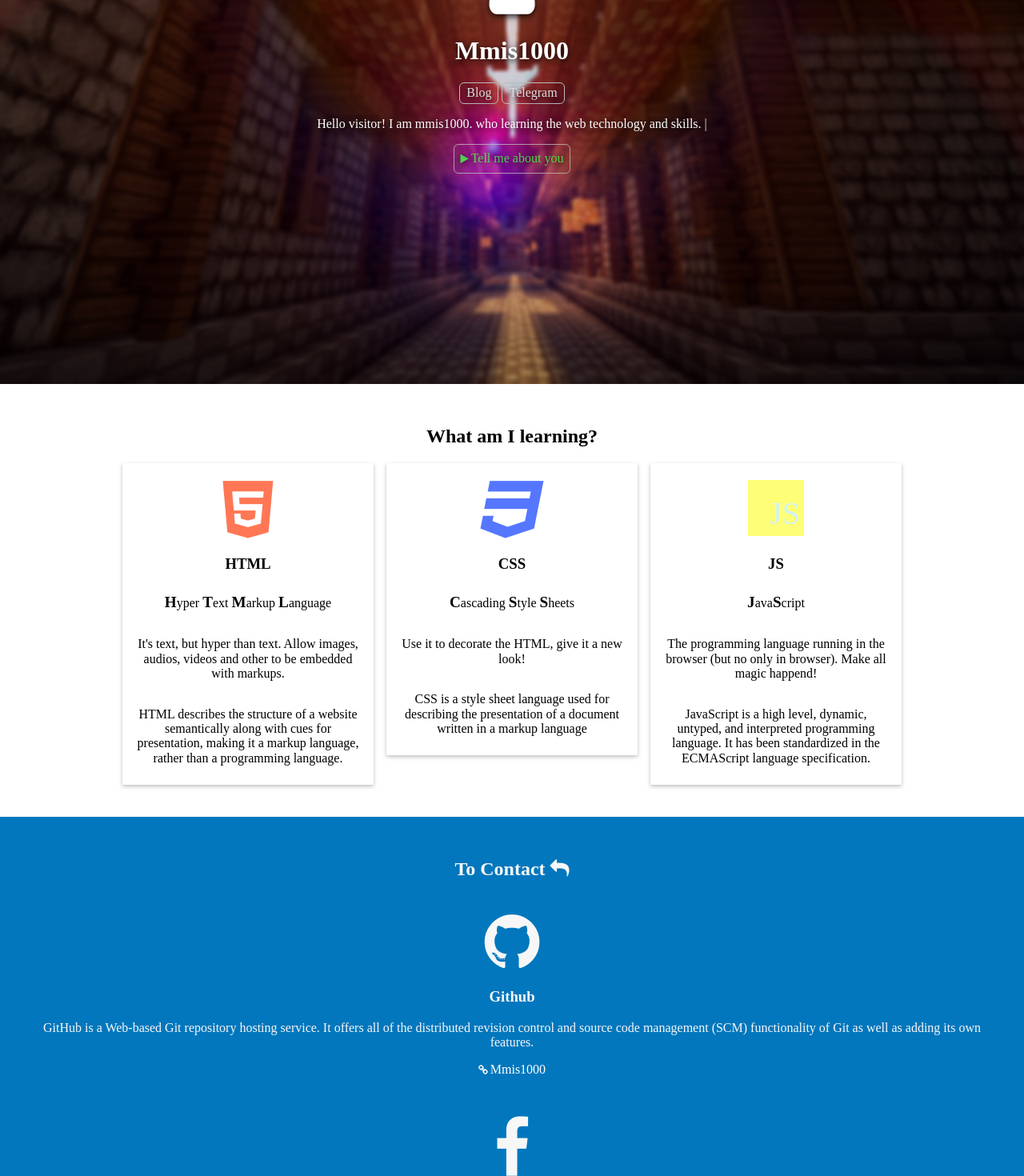
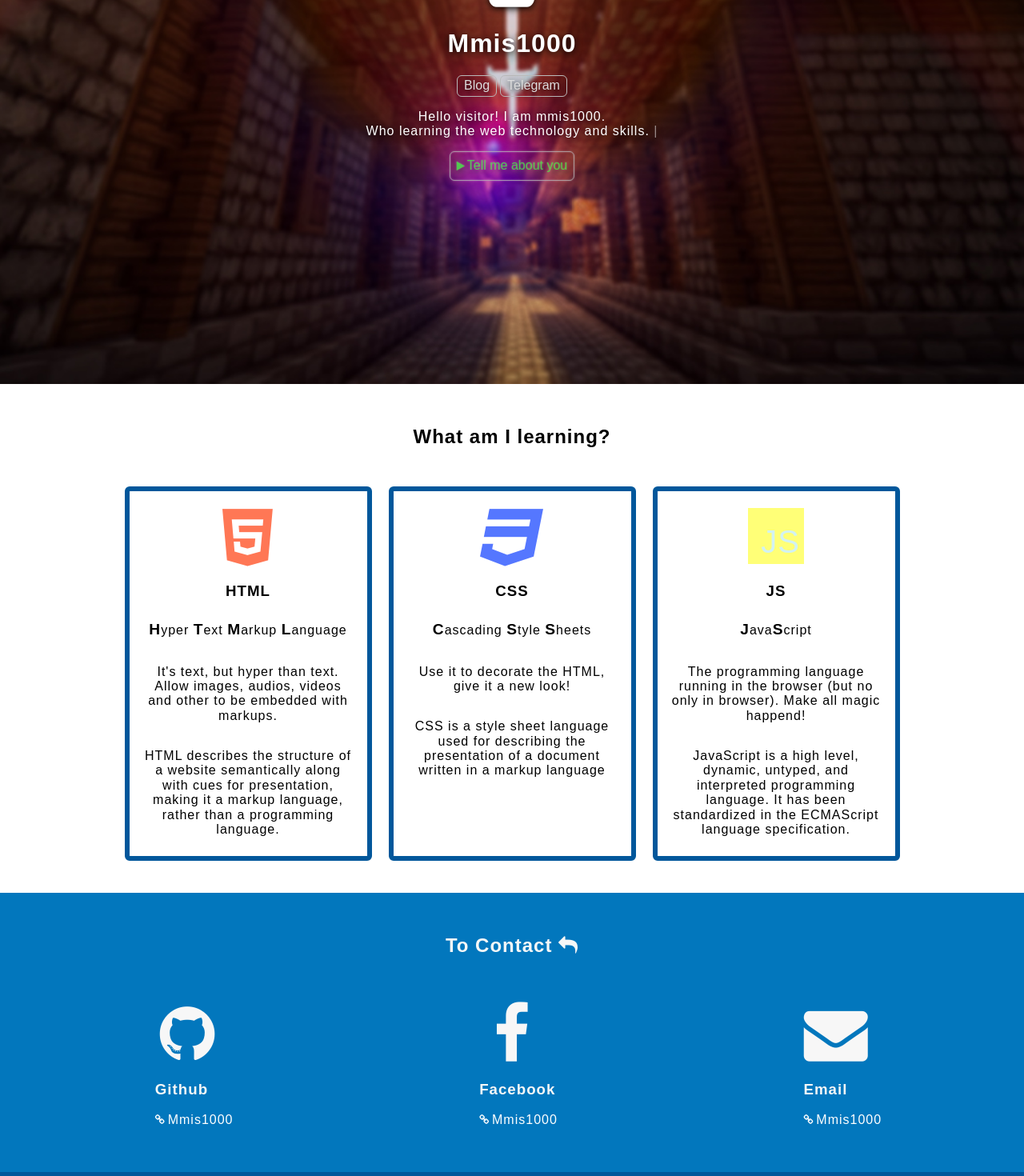
Before and after one commit to mmis1000/mmis1000.github.io, a Nuxt app: page / in a window 1280 px wide. Shown: the part 320-1790 px from the top of the page at 80% size. Built offline with nearby package versions, Linux system fonts and the light colour scheme.

Commit message:
Update styles

```diff
--- a/assets/index.css
+++ b/assets/index.css
@@ -4,6 +4,17 @@ html, body {
   background:#fefefe;
   border:none;
   margin:0;
+
+  font-family: Arial, Helvetica, sans-serif;
+  font-size: 16px;
+  letter-spacing: 1px;
+  word-spacing: 0px;
+  color: #000000;
+  font-weight: normal;
+  text-decoration: none;
+  font-style: normal;
+  font-variant: normal;
+  text-transform: none;
 }
 
 a, a:link, a:visited, a:hover, a:active {
--- a/components/layout/layout-header.vue
+++ b/components/layout/layout-header.vue
@@ -102,11 +102,22 @@ onMounted(() => {
   left:0px;
   background: rgba(64, 64, 64, 0.7);
   filter: progid:DXImageTransform.Microsoft.gradient(GradientType=0,startColorstr='#b3404040', endColorstr='#b3404040');
-  display: none;
-
+  opacity: 0;
+  pointer-events: none;
+  transition: all .3s;
+  overflow-x: hidden;
+  overflow-y: auto;
 }
 #toggle-menu:checked ~ .overlay {
-  display: block;
+  opacity: 1;
+  pointer-events: auto;
+}
+.overlay .links {
+  transform: translateX(200px);
+  transition: all .3s;
+}
+#toggle-menu:checked ~ .overlay .links{
+  transform: translateX(0px);
 }
 
 .nav .links {
--- a/components/section/section-about.vue
+++ b/components/section/section-about.vue
@@ -12,11 +12,12 @@
           Hello
           visitor!
           I am mmis1000.
-          who learning the web technology and skills.
+          <br>
+          Who learning the web technology and skills.
         </p>
         <p v-else class="cursor target" :style="currentStyle" v-html="ghostWritingHTML">
         </p>
-        <button class="control play" :class="{
+        <button class="control" :class="{
           hide: !mounted,
           play: !ghostWoken,
           stop: ghostWoken
@@ -47,7 +48,7 @@ const actions = ScriptBuilder.create()
   .changeInterval(500)
   .text('...')
   .changeInterval(50)
-  .text('who learning the web technology and skills.')
+  .text('<br>Who learning the web technology and skills.')
   .delay(2000)
   .clear()
 
@@ -281,19 +282,20 @@ onMounted(() => {
   padding-right: 3px;
 }
 
-@keyframes blink {
+@keyframes blink-button {
   0% {
     opacity: 1;
   }
   50% {
-    opacity: 0.8;
+    opacity: 0.75;
   }
   100% {
     opacity: 1;
   }
 }
 .control.play {
-  animation: infinite 2s blink;
+  filter: drop-shadow(0 0 1px rgba(255,255,255,0.5));
+  animation: infinite 2s blink-button;
 }
 .control.play:before {
   content: "\f04b";
--- a/components/section/section-contact.vue
+++ b/components/section/section-contact.vue
@@ -1,54 +1,115 @@
 <template>
   <section class="contact page">
-    <h2>To Contact <i class="fa fa-reply"></i></h2>
+    <h2 class="title">To Contact <i class="fa fa-reply"></i></h2>
+    <div class="method-wrapper">
       <section class="contact-method github">
+        <div class="method-icon">
           <i class="fa fa-github fa-5x"></i>
+        </div>
+        <div class="method-data">
           <h3>Github</h3>
-      <p>GitHub is a Web-based Git repository hosting service. It offers all of the distributed revision control and
-        source code management (SCM) functionality of Git as well as adding its own features.</p>
-      <p><a href="https://github.com/mmis1000">Mmis1000</a></p>
+          <!-- <p>GitHub is a Web-based Git repository hosting service. It offers all of the distributed revision control and
+            source code management (SCM) functionality of Git as well as adding its own features.
+          </p> -->
+          <p>
+            <a href="https://github.com/mmis1000">Mmis1000</a>
+          </p>
+        </div>
       </section>
       <section class="contact-method facebook">
+        <div class="method-icon">
         <i class="fa fa-facebook fa-5x"></i>
+      </div>
+        <div class="method-data">
           <h3>Facebook</h3>
-      <p>Facebook is an online social networking service headquartered in Menlo Park, California. Its website was
-        launched on February 4, 2004, by Mark Zuckerberg with his Harvard College roommates and fellow students Eduardo
-        Saverin, Andrew McCollum, Dustin Moskovitz and Chris Hughes.</p>
-      <p><a href="https://www.facebook.com/mmis1000">Mmis1000</a></p>
+          <!-- <p>Facebook is an online social networking service headquartered in Menlo Park, California. Its website was
+            launched on February 4, 2004, by Mark Zuckerberg with his Harvard College roommates and fellow students
+            Eduardo
+            Saverin, Andrew McCollum, Dustin Moskovitz and Chris Hughes.
+          </p> -->
+          <p>
+            <a href="https://www.facebook.com/mmis1000">Mmis1000</a>
+          </p>
+        </div>
       </section>
       <section class="contact-method email">
+        <div class="method-icon">
           <i class="fa fa-envelope fa-5x"></i>
+        </div>
+        <div class="method-data">
           <h3>Email</h3>
-      <p>Electronic mail, most commonly referred to as email or e-mail since around 1993, is a method of exchanging
-        digital messages from an author to one or more recipients. Email operates across the Internet or other computer
-        networks.</p>
-      <p><a href="mailto:mmis1000@yahoo.com.tw">Mmis1000</a></p>
+          <!-- <p>Electronic mail, most commonly referred to as email or e-mail since around 1993, is a method of exchanging
+            digital messages from an author to one or more recipients. Email operates across the Internet or other
+            computer
+            networks.
+          </p> -->
+          <p>
+            <a href="mailto:mmis1000@yahoo.com.tw">Mmis1000</a>
+          </p>
+      </div>
       </section>
+    </div>
   </section>
 </template>
 <style scoped>
+.title {
+  text-align: center;
+  margin-bottom: 2em;
+}
 .contact {
   color: #f7f7f7;
   background: #0277BD;
-  text-align: center;
+  text-align: left;
 
-  padding-top:2em;
-  padding-bottom:2em;
+  padding-top: 2em;
+  padding-bottom: 2em;
 }
 
 .contact .contact-method {
-  vertical-align:top;
-  width: 95%;
-  display: inline-block;
-  /*height: 200px;*/
-  border-top: #777777 solid 1px;
-  padding-top:1em;
-  padding-bottom:1em;
+  vertical-align: top;
+  /* width: 95%; */
+  position: relative;
+  display: flex;
+  align-items: center;
+  padding: 2em 4em;
 }
 
+.contact .contact-method::after {
+  display: block;
+  content: "";
+  position: absolute;
+  top: 0;
+  left: 2em;
+  right: 2em;
+  border-top: 1px solid white;
+}
+
+.method-icon {
+  width: 6em;
+  text-align: center;
+}
+
+.method-data {
+  margin-left: 1em;
+}
 @media screen and (min-width: 600px) {
+  .contact {
+    padding: 2em;
+  }
+
+  .method-wrapper {
+    display: flex;
+    align-items: center;
+  }
+
+  .contact .contact-method::after {
+    display: none;
+  }
   .contact .contact-method {
-    border-top: none;
+    margin: 8px;
+    padding: 0;
+    flex-direction: column;
+    flex-grow: 1;
   }
 }
 </style>
--- a/components/section/section-learning.vue
+++ b/components/section/section-learning.vue
@@ -1,6 +1,7 @@
 <template>
   <section id="learning" class="page learning">
-    <h2>What am I learning?</h2>
+    <h2 class="title">What am I learning?</h2>
+    <div class="skill-wrapper">
       <section class="skill">
         <div class="skill-inner">
           <i class="fa fa-html5 fa-5x" style="color: #ff7755"></i>
@@ -48,6 +49,7 @@
           </p>
         </div>
       </section>
+    </div>
   </section>
 </template>
 <style scoped>
@@ -60,25 +62,34 @@
   padding-top: 2em;
   padding-bottom: 2em;
 }
+.title {
+  margin-bottom: 2em;
+}
+.skill-wrapper {
+  display: flex;
+  flex-direction: column;
+  align-items: stretch;
+  justify-content: center;
+}
 .learning .skill {
   width: 100%;
-  display: inline-block;
-  position:relative;
-  vertical-align:top;
+  display: flex;
+  align-items: stretch;
 }
 .learning .skill .skill-inner {
   margin-left:auto;
   margin-right:auto;
   background: #ffffff;
-  width: 95%;
+  width: 90%;
   margin-bottom:0.5em;
   overflow:hidden;
   padding-top:1em;
 
-  -webkit-box-shadow: 0px 2px 5px 0px rgba(0,0,0,0.26);
+  /* -webkit-box-shadow: 0px 2px 5px 0px rgba(0,0,0,0.26);
   -moz-box-shadow: 0px 2px 5px 0px rgba(0,0,0,0.26);
-  box-shadow: 0px 2px 5px 0px rgba(0,0,0,0.26);
-
+  box-shadow: 0px 2px 5px 0px rgba(0,0,0,0.26); */
+  border: 6px solid #01579B;
+  border-radius: 6px;
 }
 .learning .skill .skill-inner .text {
   padding: 1em;
@@ -115,13 +126,20 @@
 }
 
 
-@media screen and (min-width: 600px) {
+@media screen and (min-width: 800px) {
+  .learning {
+    padding: 2em;
+  }
+  .skill-wrapper {
+    flex-direction: row;
+  }
   .learning .skill, .contact .contact-method {
-    width: 33%;
+    flex-grow: 1;
   }
 }
 @media screen and (min-width: 1000px) {
   .learning .skill, .contact .contact-method {
+    flex-grow: 0;
     width: 330px;
   }
 }
```
Lines whose indentation alone changed are shown as unchanged.
